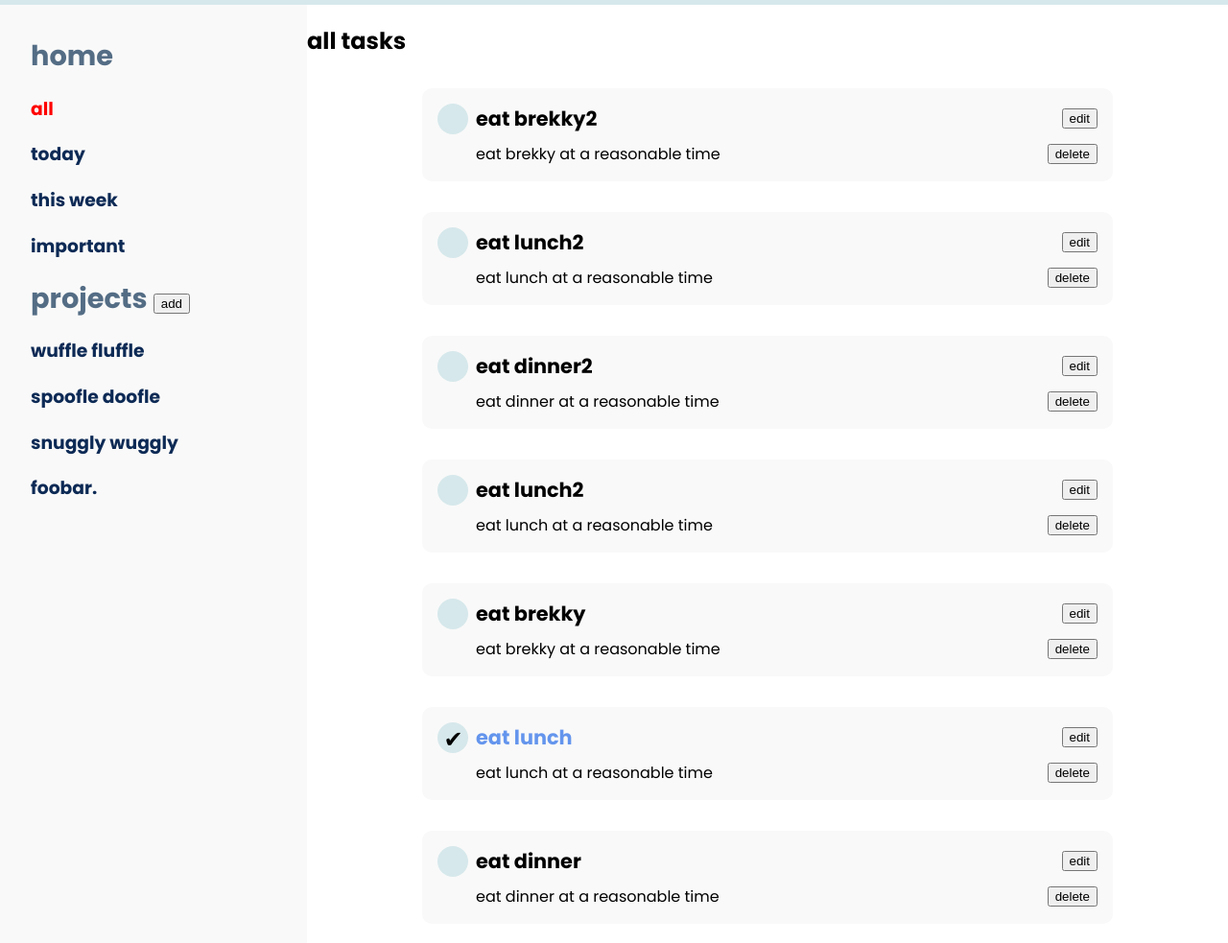
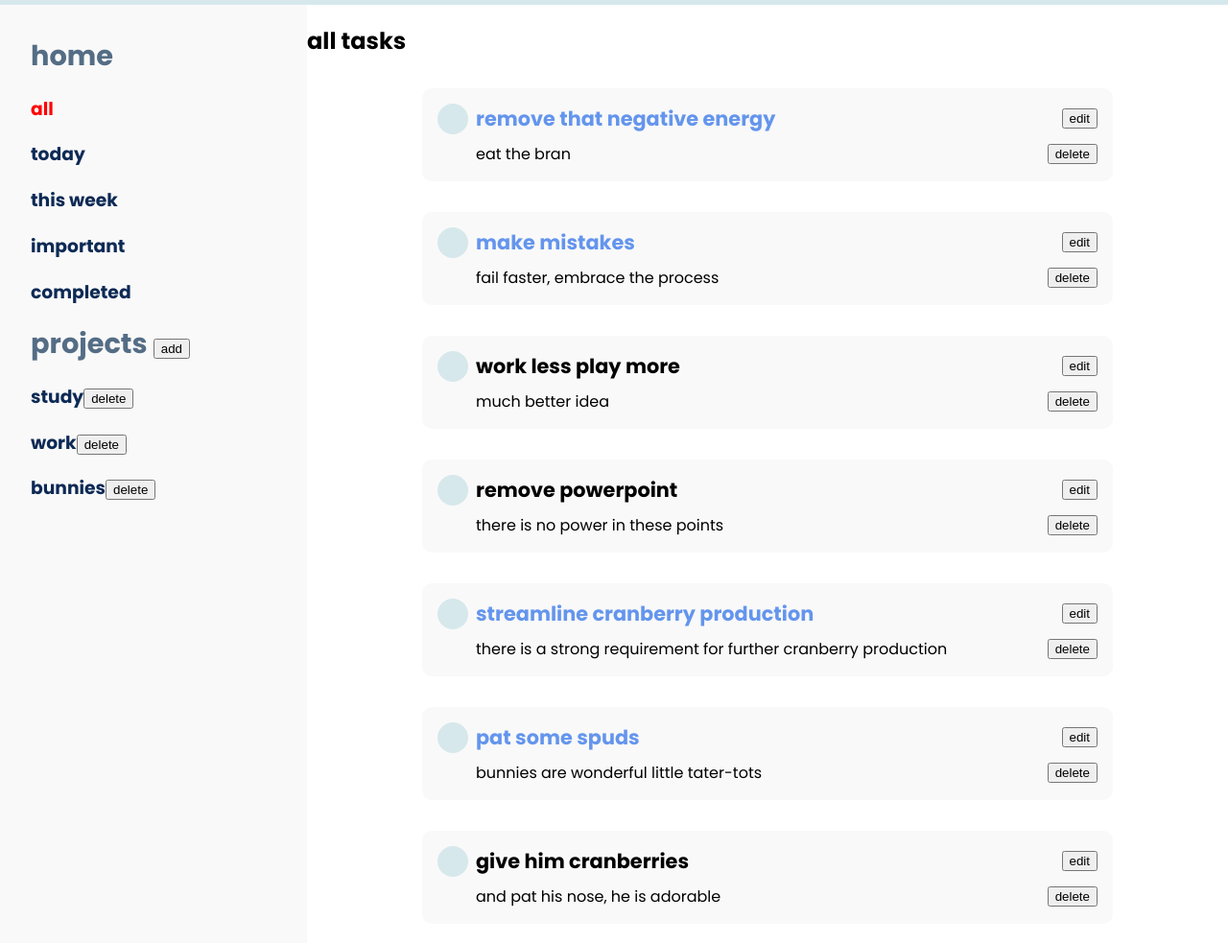
Before and after one commit to popoxta/to-do, a website built with webpack: page index.html in a window 1280 px wide. Shown: the part 83-1066 px from the top of the page at 96% size. Built offline with nearby package versions, Linux system fonts and the light colour scheme.

Commit message:
add local storage and dry up the place

```diff
--- a/index.html
+++ b/index.html
@@ -29,6 +29,7 @@
                 <h3 class="today">today</h3>
                 <h3 class="week">this week</h3>
                 <h3 class="important">important</h3>
+                <h3 class="completed">completed</h3>
             </div>
         </div>
 
--- a/src/scripts/dom/filters.js
+++ b/src/scripts/dom/filters.js
@@ -1,25 +1,22 @@
-export {selectTaskFilter, initializeFilters}
+export {selectTaskFilter, initializeAllFilters}
 
 import {getAllTasks, setCurrentTasks, setSelectedFilter, setSelectedProject} from "../tasks";
 import {renderContainer} from "./tasks";
 import {isThisWeek, isToday} from "date-fns";
 import {renderProjects} from "./projects";
 
-function initializeFilters() {
-    document.querySelector('.all').addEventListener('click', e => {
-        selectTaskFilter(e.target, () => getAllTasks(), 'all tasks')
-    })
+function initializeAllFilters() {
 
-    document.querySelector('.today').addEventListener('click', e => {
-        selectTaskFilter(e.target, () => getAllTasks().filter((task) => isToday(task.date)), 'today')
-    })
+    initializeFilter('.all', ()=> getAllTasks(), 'all tasks')
+    initializeFilter('.today', () => getAllTasks().filter((task) => isToday(task.date)), 'today')
+    initializeFilter('.week', () => getAllTasks().filter((task) => isThisWeek(task.date)), 'this week')
+    initializeFilter('.important', () => getAllTasks().filter((task) => task.important), 'important')
+    initializeFilter('.completed', () => getAllTasks().filter((task)=> task.done), 'completed')
+}
 
-    document.querySelector('.week').addEventListener('click', e => {
-        selectTaskFilter(e.target, () => getAllTasks().filter((task) => isThisWeek(task.date)), 'this week')
-    })
-
-    document.querySelector('.important').addEventListener('click', e => {
-        selectTaskFilter(e.target, () => getAllTasks().filter((task) => task.important), 'important')
+function initializeFilter(selector, filterFunc, header){
+    document.querySelector(selector).addEventListener('click', e => {
+        selectTaskFilter(e.target, filterFunc, header)
     })
 }
 
--- a/src/scripts/dom/projects.js
+++ b/src/scripts/dom/projects.js
@@ -4,6 +4,7 @@ import {removeFilterSelector} from "./filters";
 import {renderContainer, renderTaskForm} from "./tasks";
 import {
     allProjects,
+    updateLocalStorage,
     getSelectedFilter,
     getSelectedProject,
     newProject,
@@ -21,14 +22,12 @@ function renderProjects() {
 
         if (project === getSelectedProject()) projectItem.className = 'selected'
 
-        projectItem.addEventListener('click', () => {
-            removeFilterSelector()
-            setSelectedProject(project)
-            setCurrentTasks(()=> allProjects[project])
+        const deleteButton = document.createElement('button')
+        deleteButton.textContent = 'delete'
+        projectItem.appendChild(deleteButton)
 
-            renderProjects()
-            renderContainer()
-        })
+        deleteButton.addEventListener('click', () => deleteProject(project))
+        projectItem.addEventListener('click', () => openProject(project))
         return projectItem
     })
     document.querySelector('.project-items').replaceChildren(...projectsArray)
@@ -112,6 +111,7 @@ function renderProjectForm() {
         newProject(formData.get('projectName'))
         renderProjects()
         removeForm()
+        updateLocalStorage()
     })
 
     form.append(projectNameLabel, projectName, submitButton, cancelButton)
@@ -119,3 +119,21 @@ function renderProjectForm() {
 
     todoContainer.appendChild(projectForm)
 }
+
+function deleteProject(project){
+    if (!confirm(`Are you sure you would like to delete ${project}?`)) return
+
+    delete allProjects[project]
+    renderProjects()
+    renderContainer()
+    updateLocalStorage()
+}
+
+function openProject(project){
+    removeFilterSelector()
+    setSelectedProject(project)
+    setCurrentTasks(()=> allProjects[project])
+
+    renderProjects()
+    renderContainer()
+}
--- a/src/scripts/dom/tasks.js
+++ b/src/scripts/dom/tasks.js
@@ -1,6 +1,6 @@
 export {renderContainer, renderTaskForm}
 
-import {allProjects, getCurrentTasks, getSelectedProject, Task} from "../tasks";
+import {allProjects, getCurrentTasks, getSelectedProject, Task, updateLocalStorage} from "../tasks";
 import {renderProjectHeader} from "./projects";
 import {format, formatISO} from "date-fns";
 
@@ -52,6 +52,7 @@ function buildTaskElement(task) {
     checkBox.addEventListener('click', () => {
         task.done = !task.done
         renderContainer()
+        updateLocalStorage()
     })
 
     taskEdit.addEventListener('click', () => renderTaskForm(task))
@@ -72,6 +73,7 @@ function deleteTask(task) {
         }
     }
     renderContainer()
+    updateLocalStorage()
 }
 
 function renderContainer() {
@@ -156,11 +158,13 @@ function renderTaskForm(task) {
         taskForm.addEventListener('submit', e => {
             editTask(e, task)
             renderContainer()
+            updateLocalStorage()
         })
     } else {
         taskForm.addEventListener('submit', e => {
             addTask(e)
             renderContainer()
+            updateLocalStorage()
         })
     }
 
--- a/src/scripts/tasks.js
+++ b/src/scripts/tasks.js
@@ -1,5 +1,7 @@
 export {
     allProjects,
+    updateLocalStorage,
+    loadStoredProjects,
     newProject,
     Task,
     getAllTasks,
@@ -13,6 +15,30 @@ export {
 
 let allProjects = {}
 
+function updateLocalStorage() {
+    localStorage.setItem('projects', JSON.stringify(allProjects))
+}
+
+function loadStoredProjects() {
+    let storedProjects = JSON.parse(localStorage.getItem('projects'))
+    if (!storedProjects) {
+        createDefaultProjects()
+        updateLocalStorage()
+    } else {
+        for (let key of Object.keys(storedProjects)) {
+            allProjects[key] = storedProjects[key].map(task => {
+                return new Task(
+                    task.name,
+                    task.description,
+                    task.date ? new Date(task.date) : null,
+                    task.important,
+                    task.done,
+                )
+            })
+        }
+    }
+}
+
 class Task {
     constructor(name, description, date = null, important = false, done = false) {
         this.name = name
@@ -21,6 +47,17 @@ class Task {
         this.important = important
         this.done = done
     }
+}
+
+function getAllTasks() {
+    let allTasks = []
+
+    for (let key of Object.keys(allProjects)) {
+        allProjects[key].forEach(task => {
+            allTasks.push(task)
+        })
+    }
+    return allTasks
 }
 
 function newProject(projectName) {
@@ -38,13 +75,21 @@ let selectedFilter = ""
 const setSelectedFilter = filter => selectedFilter = filter
 const getSelectedFilter = () => selectedFilter
 
-function getAllTasks() {
-    let allTasks = []
+function createDefaultProjects() {
+    newProject('study')
+    newProject('work')
+    newProject('bunnies')
 
-    for (let key of Object.keys(allProjects)) {
-        allProjects[key].forEach(task => {
-            allTasks.push(task)
-        })
-    }
-    return allTasks
+    const study1 = new Task('remove that negative energy', 'eat the bran', null, true)
+    const study2 = new Task('make mistakes', 'fail faster, embrace the process', null, true)
+    allProjects['study'].push(study1, study2)
+
+    const work1 = new Task('work less play more', 'much better idea')
+    const work2 = new Task('remove powerpoint', 'there is no power in these points')
+    const work3 = new Task('streamline cranberry production', 'there is a strong requirement for further cranberry production', null, true)
+    allProjects['work'].push(work1, work2, work3)
+
+    const bunnies1 = new Task('pat some spuds', 'bunnies are wonderful little tater-tots', null, true)
+    const bunnies2 = new Task('give him cranberries', 'and pat his nose, he is adorable')
+    allProjects['bunnies'].push(bunnies1, bunnies2)
 }
--- a/src/scripts/todo.js
+++ b/src/scripts/todo.js
@@ -1,25 +1,9 @@
 import {configureAddProjectButton, renderProjects} from "./dom/projects";
-import {getAllTasks} from "./tasks";
-import {newProject, allProjects, Task} from "./tasks";
-import {initializeFilters, selectTaskFilter} from "./dom/filters";
+import {getAllTasks, loadStoredProjects} from "./tasks";
+import {initializeAllFilters, selectTaskFilter} from "./dom/filters";
 
-newProject('wuffle fluffle')
-newProject('spoofle doofle')
-newProject('snuggly wuggly')
-newProject('foobar.')
-
-const brekky = new Task('eat brekky', 'eat brekky at a reasonable time')
-const lunch = new Task('eat lunch', 'eat lunch at a reasonable time', null, true, true)
-const dinner = new Task('eat dinner', 'eat dinner at a reasonable time')
-const brekky2 = new Task('eat brekky2', 'eat brekky at a reasonable time')
-const lunch2 = new Task('eat lunch2', 'eat lunch at a reasonable time')
-const lunch3 = new Task('eat lunch2', 'eat lunch at a reasonable time')
-const dinner2 = new Task('eat dinner2', 'eat dinner at a reasonable time')
-
-allProjects['snuggly wuggly'].push(brekky, lunch, dinner)
-allProjects['wuffle fluffle'].push(brekky2, lunch2, dinner2, lunch3)
-
+loadStoredProjects()
 renderProjects()
 configureAddProjectButton()
-initializeFilters()
+initializeAllFilters()
 selectTaskFilter(document.querySelector('.all'), ()=> getAllTasks(), 'all tasks')
```
Also changed, not shown: dist/main.js.
